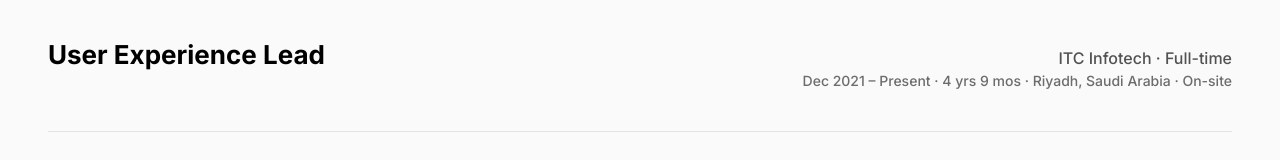
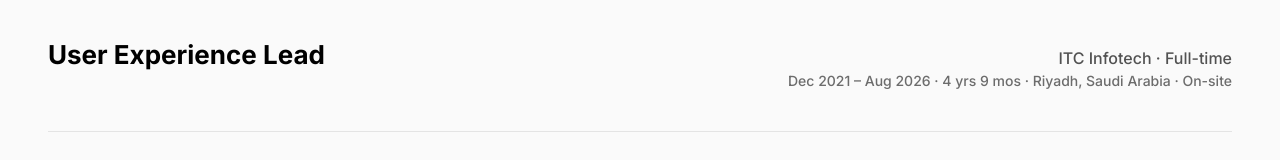
Before and after one commit to superintel04/kipe, a React (Vite) app: page / in a window 1280 px wide. Shown: the part 5453-5613 px from the top of the page. Built offline with nearby package versions, Linux system fonts and the light colour scheme; no server answers.

Commit message:
Close the ITC Infotech role at Aug 2026
Both the experience list and the journey page's Riyadh stop quoted the
same dates. The stated '4 yrs 9 mos' is correct for Dec 2021 - Aug 2026
on the inclusive convention the other roles use, and was stale against
'Present' as of November.

```diff
--- a/src/content/ar.ts
+++ b/src/content/ar.ts
@@ -253,7 +253,7 @@ export const ar: Content = {
     {
       title: 'قائد تجربة المستخدم',
       company: 'ITC Infotech · دوام كامل',
-      period: 'ديسمبر 2021 – حتى الآن · 4 سنوات و9 أشهر',
+      period: 'ديسمبر 2021 – أغسطس 2026 · 4 سنوات و9 أشهر',
       location: 'الرياض، المملكة العربية السعودية · من مقر العمل',
     },
     {
@@ -975,7 +975,7 @@ export const ar: Content = {
         story: 'خدمات حكومية، بالعربية أولًا، مبنية على كود منصة DGA.',
         company: 'ITC Infotech · وزارة الثقافة',
         role: 'قائد تجربة المستخدم',
-        period: 'ديسمبر 2021 – حتى الآن',
+        period: 'ديسمبر 2021 – أغسطس 2026',
         tags: ['تصميم الخدمات', 'الحكومة السعودية', 'تطبيق جوال'],
         summary:
           'Dewane، المنصة الرقمية لموظفي وزارة الثقافة: أكثر من 50 خدمة يدوية تحولت إلى إجراءات رقمية قابلة للتتبع على الويب والجوال، وتعمل الآن في هيئات الوزارة.',
--- a/src/content/en.ts
+++ b/src/content/en.ts
@@ -234,7 +234,7 @@ export const en: Content = {
     {
       title: 'User Experience Lead',
       company: 'ITC Infotech · Full-time',
-      period: 'Dec 2021 – Present · 4 yrs 9 mos',
+      period: 'Dec 2021 – Aug 2026 · 4 yrs 9 mos',
       location: 'Riyadh, Saudi Arabia · On-site',
     },
     {
@@ -968,7 +968,7 @@ export const en: Content = {
         story: 'Government services, RTL-first, built on DGA Code.',
         company: 'ITC Infotech · Ministry of Culture',
         role: 'User Experience Lead',
-        period: 'Dec 2021 – Present',
+        period: 'Dec 2021 – Aug 2026',
         tags: ['Service Design', 'Saudi Government', 'Mobile App'],
         summary:
           'Dewane, the Ministry of Culture’s employee digital hub: 50+ manual services moved to trackable web and mobile workflows, now running across the Ministry’s commissions.',
```
